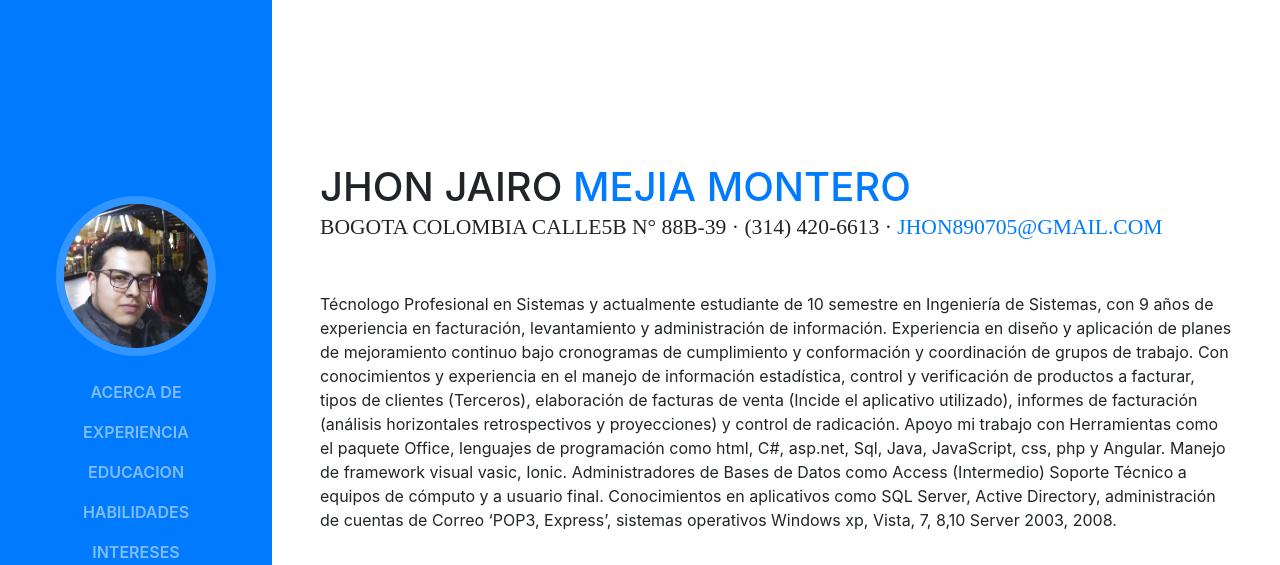
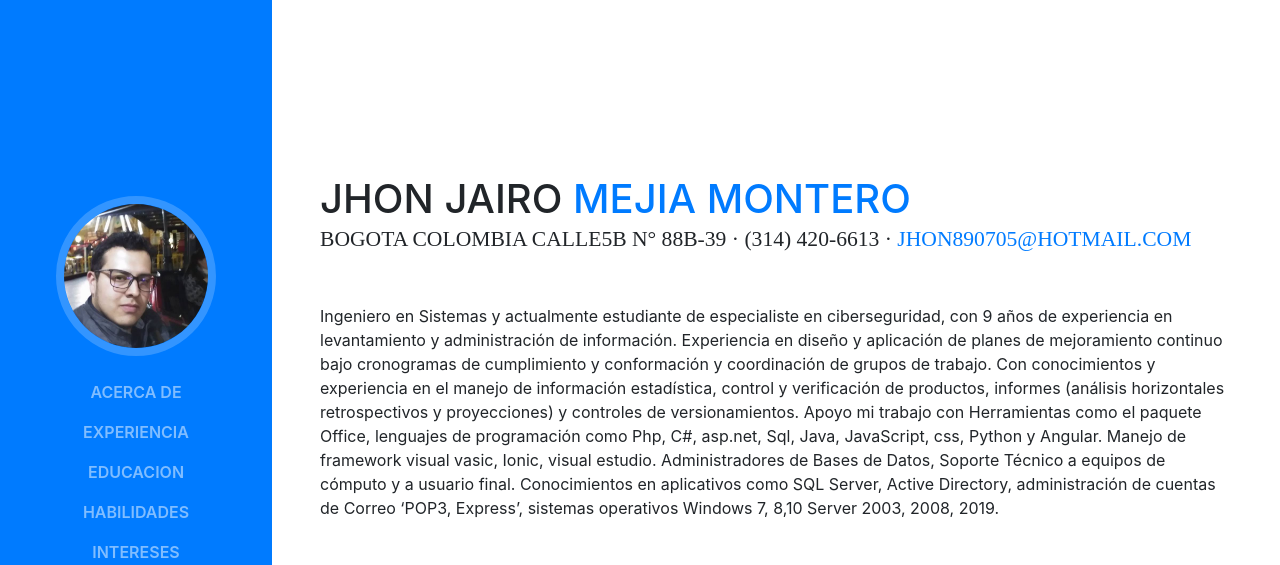
Before and after one commit to JhonMejia2/CVJJ, a website with bundled scripts: page index.html in a window 1280 px wide. Shown: the top 565 px of the page. Built offline with nearby package versions, Linux system fonts and the light colour scheme; a web font is replaced by a local one.

Commit message:
Update index.html

```diff
--- a/index.html
+++ b/index.html
@@ -69,10 +69,10 @@
             <span class="text-primary">Mejia Montero</span>
           </h1>
           <div class="subheading mb-5">Bogota colombia Calle5B N° 88b-39 · (314) 420-6613 ·
-            <a href="mailto:jhon890705@gmail.com">jhon890705@gmail.com</a>
+            <a href="mailto:jhon890705@HOTMAIL.com">jhon890705@hotmail.com</a>
           </div>
-          <p class="mb-5">Técnologo Profesional en Sistemas y actualmente estudiante de 10 semestre en Ingeniería de Sistemas, con 9 años de experiencia en facturación, levantamiento y administración de información. Experiencia en diseño y aplicación de planes de mejoramiento continuo bajo cronogramas de cumplimiento y conformación y coordinación de grupos de trabajo. Con conocimientos y experiencia en el manejo de información estadística, control y verificación de productos a facturar, tipos de clientes (Terceros), elaboración de facturas de venta (Incide el aplicativo utilizado), informes de facturación (análisis horizontales retrospectivos y proyecciones) y control de radicación.
-          	Apoyo mi trabajo con Herramientas como el paquete Office, lenguajes de programación como html, C#, asp.net, Sql, Java, JavaScript, css, php y Angular. Manejo de framework visual vasic, Ionic. Administradores de Bases de Datos como  Access (Intermedio) Soporte Técnico a equipos de cómputo y a usuario final. Conocimientos en aplicativos como SQL Server, Active Directory, administración de cuentas de Correo ‘POP3, Express’, sistemas  operativos Windows xp, Vista, 7, 8,10 Server 2003, 2008.
+          <p class="mb-5">Ingeniero en Sistemas y actualmente estudiante de especialiste en ciberseguridad, con 9 años de experiencia en levantamiento y administración de información. Experiencia en diseño y aplicación de planes de mejoramiento continuo bajo cronogramas de cumplimiento y conformación y coordinación de grupos de trabajo. Con conocimientos y experiencia en el manejo de información estadística, control y verificación de productos, informes (análisis horizontales retrospectivos y proyecciones) y controles de versionamientos.
+          	Apoyo mi trabajo con Herramientas como el paquete Office, lenguajes de programación como Php, C#, asp.net, Sql, Java, JavaScript, css, Python y Angular. Manejo de framework visual vasic, Ionic, visual estudio. Administradores de Bases de Datos, Soporte Técnico a equipos de cómputo y a usuario final. Conocimientos en aplicativos como SQL Server, Active Directory, administración de cuentas de Correo ‘POP3, Express’, sistemas  operativos Windows 7, 8,10 Server 2003, 2008, 2019.
 </p>
           <ul class="list-inline list-social-icons mb-0">
             <li class="list-inline-item">
```
